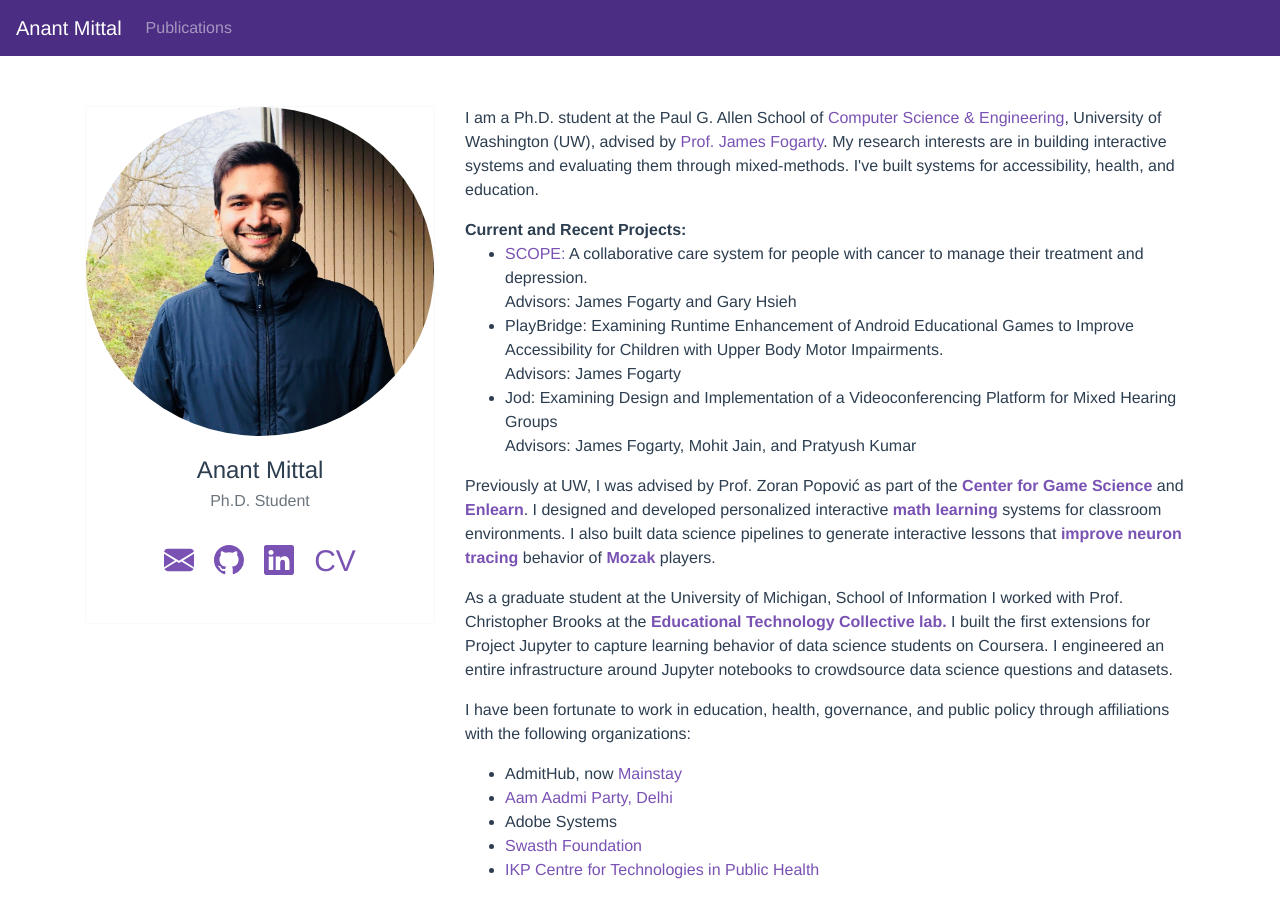
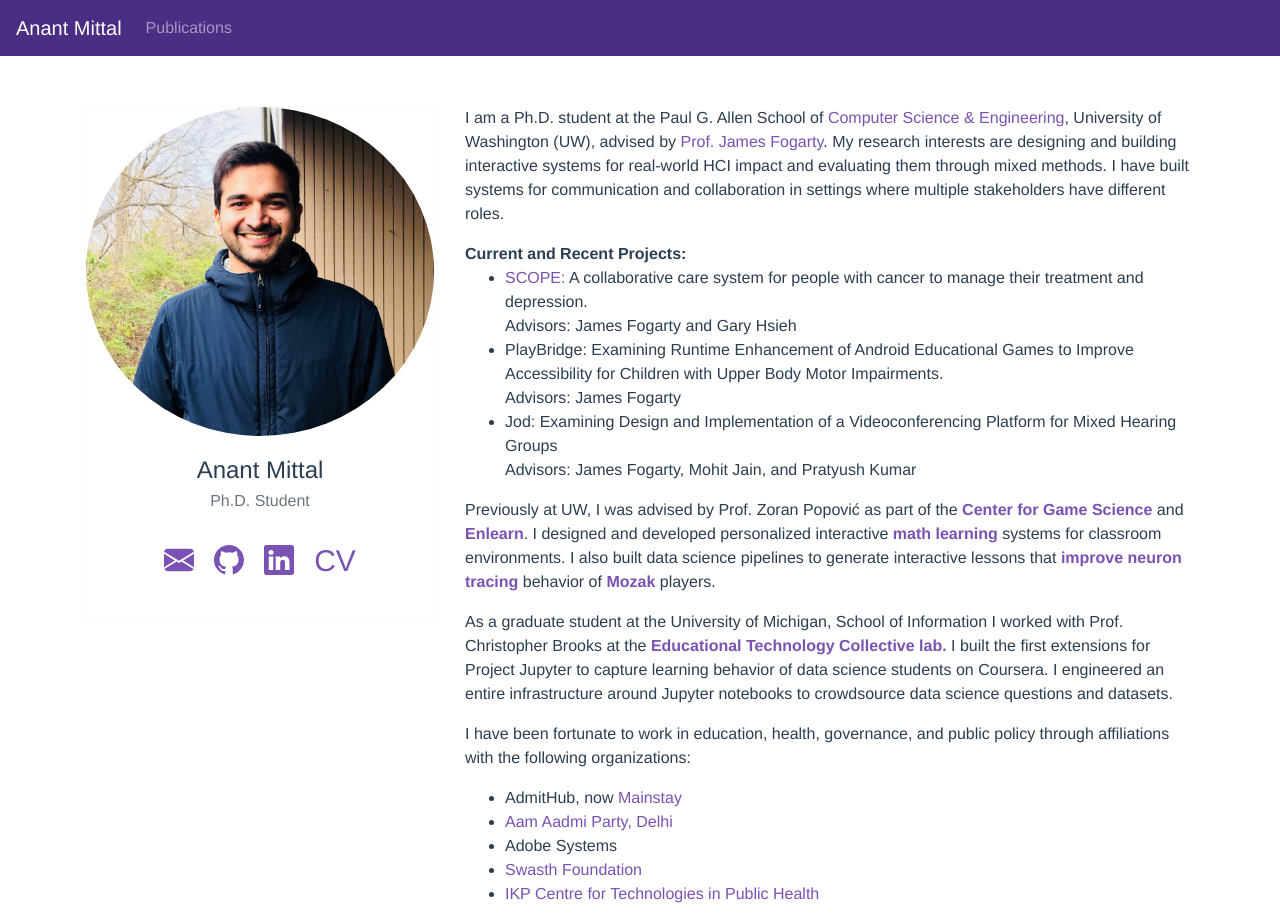
Before and after one commit to anantmittal/anantmittal.github.io, a Vue app: page /#/ in a window 1280 px wide. Before the commit the page ends 898 px from the top, so only its background shows below. Built offline with nearby package versions, Linux system fonts and the light colour scheme.

Commit message:
Update Jod link and about me

```diff
--- a/src/components/About.vue
+++ b/src/components/About.vue
@@ -7,9 +7,10 @@
             >, University of Washington (UW), advised by
             <a href="https://homes.cs.washington.edu/~jfogarty/" target="_blank"
                 >Prof. James Fogarty</a
-            >. My research interests are in building interactive systems and
-            evaluating them through mixed-methods. I've built systems for
-            accessibility, health, and education.
+            >. My research interests are designing and building interactive
+            systems for real-world HCI impact and evaluating them through mixed
+            methods. I have built systems for communication and collaboration in
+            settings where multiple stakeholders have different roles.
         </p>
         <strong>Current and Recent Projects:</strong>
 
--- a/src/components/Publications.vue
+++ b/src/components/Publications.vue
@@ -1,6 +1,6 @@
 <template>
     <div>
-        <b-container class="bv-example-row ">
+        <b-container class="bv-example-row">
             <b-row class="mb-2">
                 <b-col>
                     <b-card
@@ -16,17 +16,18 @@
                         </b-card-text>
                         <b-button
                             v-b-toggle.collapse-assets-23
-                            style="background-color: #7952b3;"
+                            style="background-color: #7952b3"
                             class="card-link"
                         >
                             Abstract
                         </b-button>
                         <b-button
-                            style="background-color: #7952b3;"
+                            style="background-color: #7952b3"
                             class="card-link"
-                            v-b-popover.hover.top="'PDF Coming Soon!'"
+                            href="https://dl.acm.org/doi/abs/10.1145/3597638.3608382"
+                            target="_blank"
                         >
-                            PDF
+                            ACM
                             <b-icon icon="file-pdf-fill"> </b-icon>
                         </b-button>
 
@@ -79,13 +80,13 @@
                         </b-card-text>
                         <b-button
                             v-b-toggle.collapse-chi-23-workshop
-                            style="background-color: #7952b3;"
+                            style="background-color: #7952b3"
                             class="card-link"
                         >
                             Abstract
                         </b-button>
                         <b-button
-                            style="background-color: #7952b3;"
+                            style="background-color: #7952b3"
                             class="card-link"
                             href="https://homes.cs.washington.edu/~anmittal/UWSCOPE_CHI_2023_Workshop.pdf"
                             target="_blank"
@@ -131,13 +132,13 @@
                         </b-card-text>
                         <b-button
                             v-b-toggle.collapse-cscw-19
-                            style="background-color: #7952b3;"
+                            style="background-color: #7952b3"
                             class="card-link"
                         >
                             Abstract
                         </b-button>
                         <b-button
-                            style="background-color: #7952b3;"
+                            style="background-color: #7952b3"
                             class="card-link"
                             href="https://dl.acm.org/doi/10.1145/3359141"
                             target="_blank"
@@ -199,7 +200,7 @@
             return {};
         },
         components: {},
-        mounted: function() {},
+        mounted: function () {},
         created() {},
         methods: {},
     };
```
